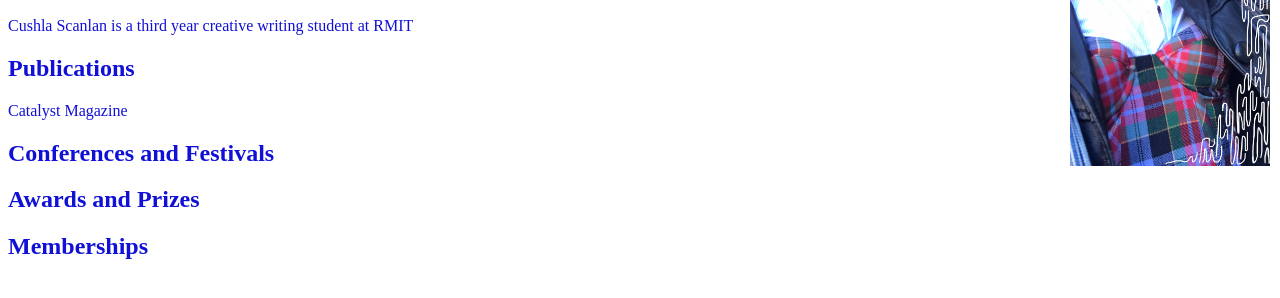
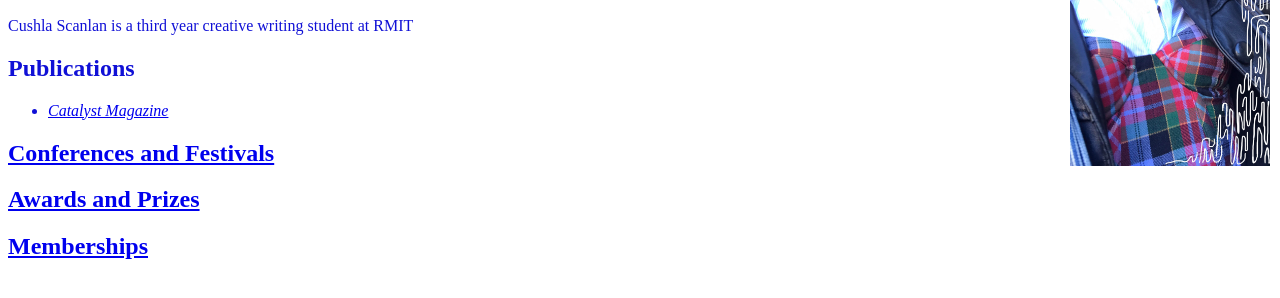
Before and after one commit to cushlascanlan/cushlascanlan.github.io, a plain HTML site: page index.html in a window 1280 px wide. Shown: the part 110-408 px from the top of the page. Drawn offline with Linux system fonts and the light colour scheme.

Commit message:
why is my hyperlink so big

```diff
--- a/index.html
+++ b/index.html
@@ -20,7 +20,10 @@
     </p>
     <img class="profile-image" src="img/erg;lm.jpg">
     <h2>Publications</h2>
-<p>Catalyst Magazine</p>
+    <ul>
+        <li><a href="https://issuu.com/rmitcatalyst/docs/05_tumble_8de0c462d01cc3"><cite>Catalyst Magazine</cite></li>
+    </ul>
+
     <h2>Conferences and Festivals</h2>
 
     <h2>Awards and Prizes</h2>
```
